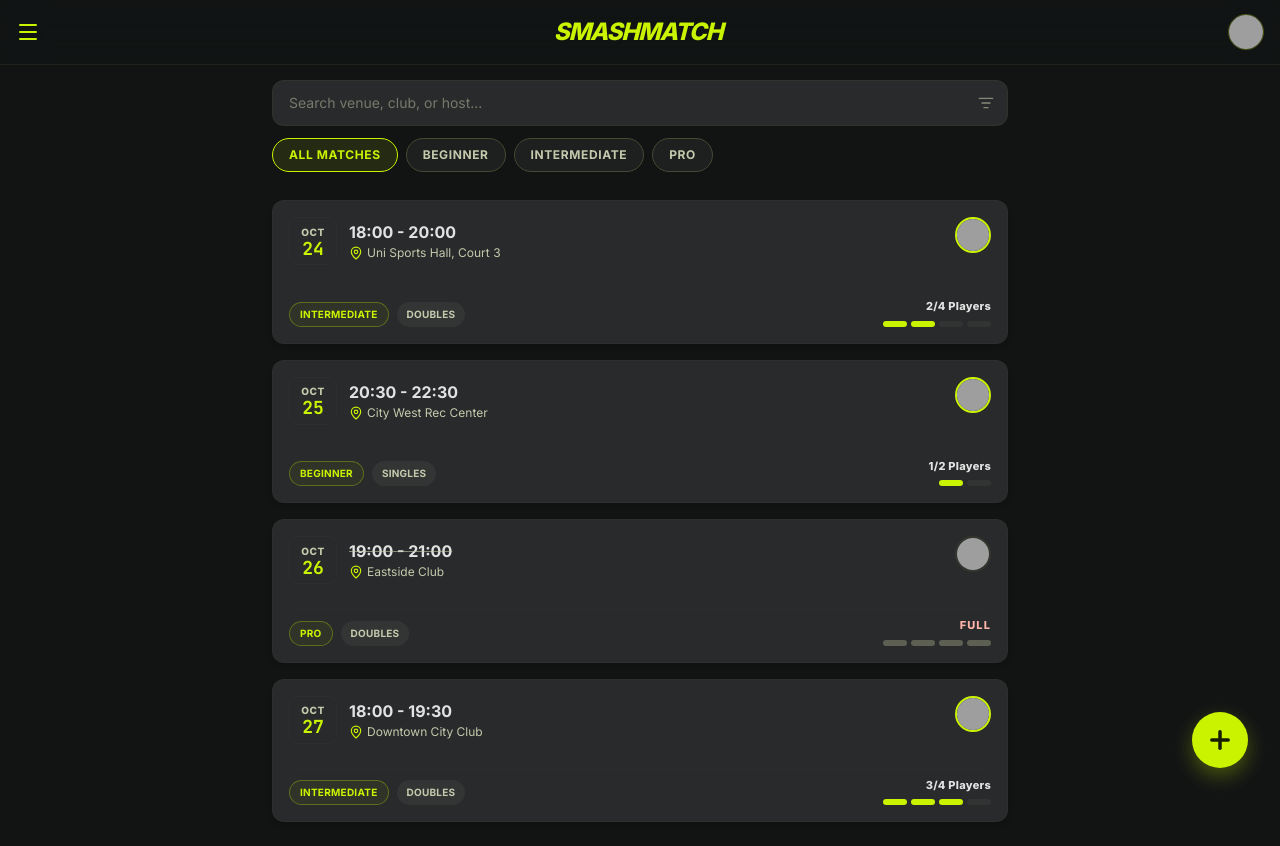
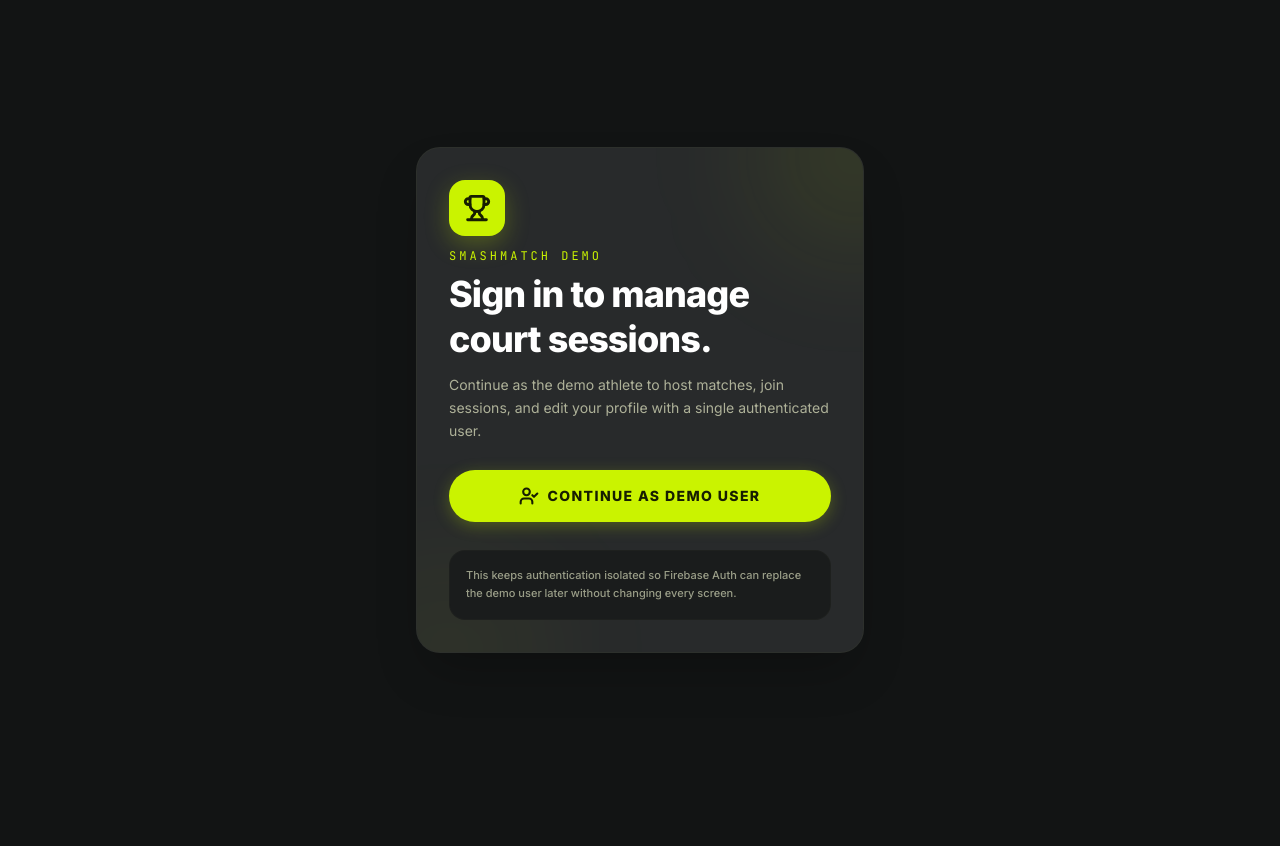
Before and after one commit to isaac0804/drp-31, a React (Vite) app: page / in a window 1280 px wide. After the commit the page ends 800 px from the top, so only its background shows below. Built offline with nearby package versions, Linux system fonts and the light colour scheme; grey boxes are pictures that could not be loaded.

Commit message:
Add demo user authentication flow

```diff
--- a/src/App.tsx
+++ b/src/App.tsx
@@ -1,7 +1,8 @@
 import { useState, useEffect } from 'react';
 import { motion, AnimatePresence } from 'motion/react';
 import { MatchSession, UserProfile, Player } from './types';
-import { INITIAL_SESSIONS, DEFAULT_USER } from './data';
+import { INITIAL_SESSIONS } from './data';
+import { getCurrentUser, resetDemoUser, signInDemoUser, updateCurrentUser } from './auth';
 
 // Component imports
 import Header from './components/Header';
@@ -12,10 +13,11 @@ import HostScreen from './components/HostScreen';
 import MySessions from './components/MySessions';
 import SessionDetails from './components/SessionDetails';
 import ProfileScreen from './components/ProfileScreen';
+import AuthScreen from './components/AuthScreen';
 
 export default function App() {
   const [sessions, setSessions] = useState<MatchSession[]>([]);
-  const [user, setUser] = useState<UserProfile>(DEFAULT_USER);
+  const [user, setUser] = useState<UserProfile | null>(null);
   const [activeScreen, setActiveScreen] = useState<string>('explore'); // explore, host, sessions, details, profile
   const [selectedSessionId, setSelectedSessionId] = useState<string | null>(null);
   const [editingSession, setEditingSession] = useState<MatchSession | null>(null);
@@ -26,7 +28,6 @@ export default function App() {
   // Load state from local storage dynamically
   useEffect(() => {
     const cachedSessions = localStorage.getItem('smash_sessions');
-    const cachedUser = localStorage.getItem('smash_user');
 
     if (cachedSessions) {
       try {
@@ -39,23 +40,22 @@ export default function App() {
       localStorage.setItem('smash_sessions', JSON.stringify(INITIAL_SESSIONS));
     }
 
-    if (cachedUser) {
-      try {
-        setUser(JSON.parse(cachedUser));
-      } catch (e) {
-        setUser(DEFAULT_USER);
-      }
-    } else {
-      setUser(DEFAULT_USER);
-      localStorage.setItem('smash_user', JSON.stringify(DEFAULT_USER));
-    }
+    setUser(getCurrentUser());
   }, []);
+
+  const handleSignIn = () => {
+    setUser(signInDemoUser());
+  };
 
   // Update profile and cascade changes to any matching sessions
   const handleUpdateProfile = (updated: Partial<UserProfile>) => {
+    if (!user) {
+      return;
+    }
+
     const newUser = { ...user, ...updated };
     setUser(newUser);
-    localStorage.setItem('smash_user', JSON.stringify(newUser));
+    updateCurrentUser(newUser);
 
     // Cascade name/avatar updates
     const updatedSessions = sessions.map((s) => {
@@ -79,9 +79,8 @@ export default function App() {
   // Restores base template data
   const handleResetData = () => {
     localStorage.removeItem('smash_sessions');
-    localStorage.removeItem('smash_user');
     setSessions(INITIAL_SESSIONS);
-    setUser(DEFAULT_USER);
+    setUser(resetDemoUser());
     setActiveScreen('explore');
     setSelectedSessionId(null);
     setEditingSession(null);
@@ -89,6 +88,10 @@ export default function App() {
 
   // Post a new court session
   const handlePostSession = (newSessionData: Omit<MatchSession, 'id' | 'host' | 'playersJoined'>) => {
+    if (!user) {
+      return;
+    }
+
     const freshId = `session_${Date.now()}`;
     const hostPlayer: Player = {
       id: user.id,
@@ -111,7 +114,15 @@ export default function App() {
 
   // Modify existing session values
   const handleUpdateSession = (id: string, updatedFields: Partial<MatchSession>) => {
+    if (!user) {
+      return;
+    }
+
     const newSessions = sessions.map((s) => {
+      if (s.host.id !== user.id) {
+        return s;
+      }
+
       if (s.id === id) {
         return {
           ...s,
@@ -131,18 +142,26 @@ export default function App() {
 
   // Remove hosted session permanently
   const handleCancelSession = (id: string) => {
+    if (!user) {
+      return;
+    }
+
     const confirmMessage = "Are you sure you want to cancel and delete this court match session?";
     if (window.confirm && !window.confirm(confirmMessage)) {
       return;
     }
 
-    const filtered = sessions.filter((s) => s.id !== id);
+    const filtered = sessions.filter((s) => s.id !== id || s.host.id !== user.id);
     setSessions(filtered);
     localStorage.setItem('smash_sessions', JSON.stringify(filtered));
   };
 
   // Join slots on court match
   const handleJoinSession = (sessionId: string) => {
+    if (!user) {
+      return;
+    }
+
     const playerToJoin: Player = {
       id: user.id,
       name: user.name,
@@ -167,8 +186,16 @@ export default function App() {
 
   // Retire from court lineup
   const handleLeaveSession = (sessionId: string) => {
+    if (!user) {
+      return;
+    }
+
     const updated = sessions.map((s) => {
       if (s.id === sessionId) {
+        if (s.host.id === user.id) {
+          return s;
+        }
+
         return {
           ...s,
           playersJoined: s.playersJoined.filter((p) => p.id !== user.id)
@@ -183,6 +210,10 @@ export default function App() {
 
   // Edit trigger
   const handleEditTrigger = (session: MatchSession) => {
+    if (!user || session.host.id !== user.id) {
+      return;
+    }
+
     setEditingSession(session);
     setActiveScreen('host');
   };
@@ -193,8 +224,12 @@ export default function App() {
   // Counts for sidebar and profiles
   const matchesCount = sessions.length;
   const myParticipatedMatchesCount = sessions.filter((s) =>
-    s.playersJoined.some((p) => p.id === user.id)
+    user && s.playersJoined.some((p) => p.id === user.id)
   ).length;
+
+  if (!user) {
+    return <AuthScreen onSignIn={handleSignIn} />;
+  }
 
   return (
     <div className="min-h-screen bg-background text-on-background flex flex-col relative antialiased pb-28 md:pb-6">
--- /dev/null
+++ b/src/auth.ts
@@ -0,0 +1,35 @@
+import { DEFAULT_USER } from './data';
+import { UserProfile } from './types';
+
+const AUTH_USER_STORAGE_KEY = 'smash_auth_user';
+
+export function getCurrentUser(): UserProfile | null {
+  const cachedUser = localStorage.getItem(AUTH_USER_STORAGE_KEY);
+
+  if (!cachedUser) {
+    return null;
+  }
+
+  try {
+    return JSON.parse(cachedUser) as UserProfile;
+  } catch (e) {
+    localStorage.removeItem(AUTH_USER_STORAGE_KEY);
+    return null;
+  }
+}
+
+export function signInDemoUser(): UserProfile {
+  const existingUser = getCurrentUser();
+  const user = existingUser ?? DEFAULT_USER;
+  localStorage.setItem(AUTH_USER_STORAGE_KEY, JSON.stringify(user));
+  return user;
+}
+
+export function updateCurrentUser(updatedUser: UserProfile): void {
+  localStorage.setItem(AUTH_USER_STORAGE_KEY, JSON.stringify(updatedUser));
+}
+
+export function resetDemoUser(): UserProfile {
+  localStorage.setItem(AUTH_USER_STORAGE_KEY, JSON.stringify(DEFAULT_USER));
+  return DEFAULT_USER;
+}
--- /dev/null
+++ b/src/components/AuthScreen.tsx
@@ -0,0 +1,50 @@
+import { Trophy, UserCheck } from 'lucide-react';
+
+interface AuthScreenProps {
+  onSignIn: () => void;
+}
+
+export default function AuthScreen({ onSignIn }: AuthScreenProps) {
+  return (
+    <main className="min-h-screen bg-background text-on-background flex items-center justify-center px-5 py-10 antialiased">
+      <section className="w-full max-w-md bg-surface-container-high border border-outline-variant/20 rounded-3xl p-6 md:p-8 shadow-2xl overflow-hidden relative">
+        <div className="absolute -top-20 -right-20 w-44 h-44 rounded-full bg-primary-fixed/10 blur-3xl" />
+        <div className="absolute -bottom-24 -left-16 w-48 h-48 rounded-full bg-primary-fixed/5 blur-3xl" />
+
+        <div className="relative space-y-7">
+          <div className="space-y-3">
+            <div className="w-14 h-14 rounded-2xl bg-primary-fixed text-on-primary-fixed flex items-center justify-center shadow-[0_8px_24px_rgba(202,243,0,0.25)]">
+              <Trophy className="w-7 h-7 stroke-[2.5px]" />
+            </div>
+            <div>
+              <p className="font-mono text-xs text-primary-fixed uppercase tracking-[0.25em] mb-2">
+                SmashMatch Demo
+              </p>
+              <h1 className="font-sans font-black text-3xl md:text-4xl text-white tracking-tight leading-tight">
+                Sign in to manage court sessions.
+              </h1>
+            </div>
+            <p className="text-sm text-on-surface-variant/85 leading-relaxed">
+              Continue as the demo athlete to host matches, join sessions, and edit your profile with a single authenticated user.
+            </p>
+          </div>
+
+          <button
+            type="button"
+            onClick={onSignIn}
+            className="w-full bg-primary-fixed hover:bg-primary-fixed-dim text-on-primary-fixed font-sans font-extrabold text-sm uppercase tracking-widest py-4 px-6 rounded-full shadow-[0_4px_16px_rgba(202,243,0,0.25)] transition-all active:scale-95 flex items-center justify-center gap-2 cursor-pointer"
+          >
+            <UserCheck className="w-5 h-5 stroke-[2.5px]" />
+            Continue as Demo User
+          </button>
+
+          <div className="rounded-2xl bg-surface-container-low border border-outline-variant/10 p-4">
+            <p className="text-[11px] text-on-surface-variant/75 font-medium leading-relaxed">
+              This keeps authentication isolated so Firebase Auth can replace the demo user later without changing every screen.
+            </p>
+          </div>
+        </div>
+      </section>
+    </main>
+  );
+}
```
